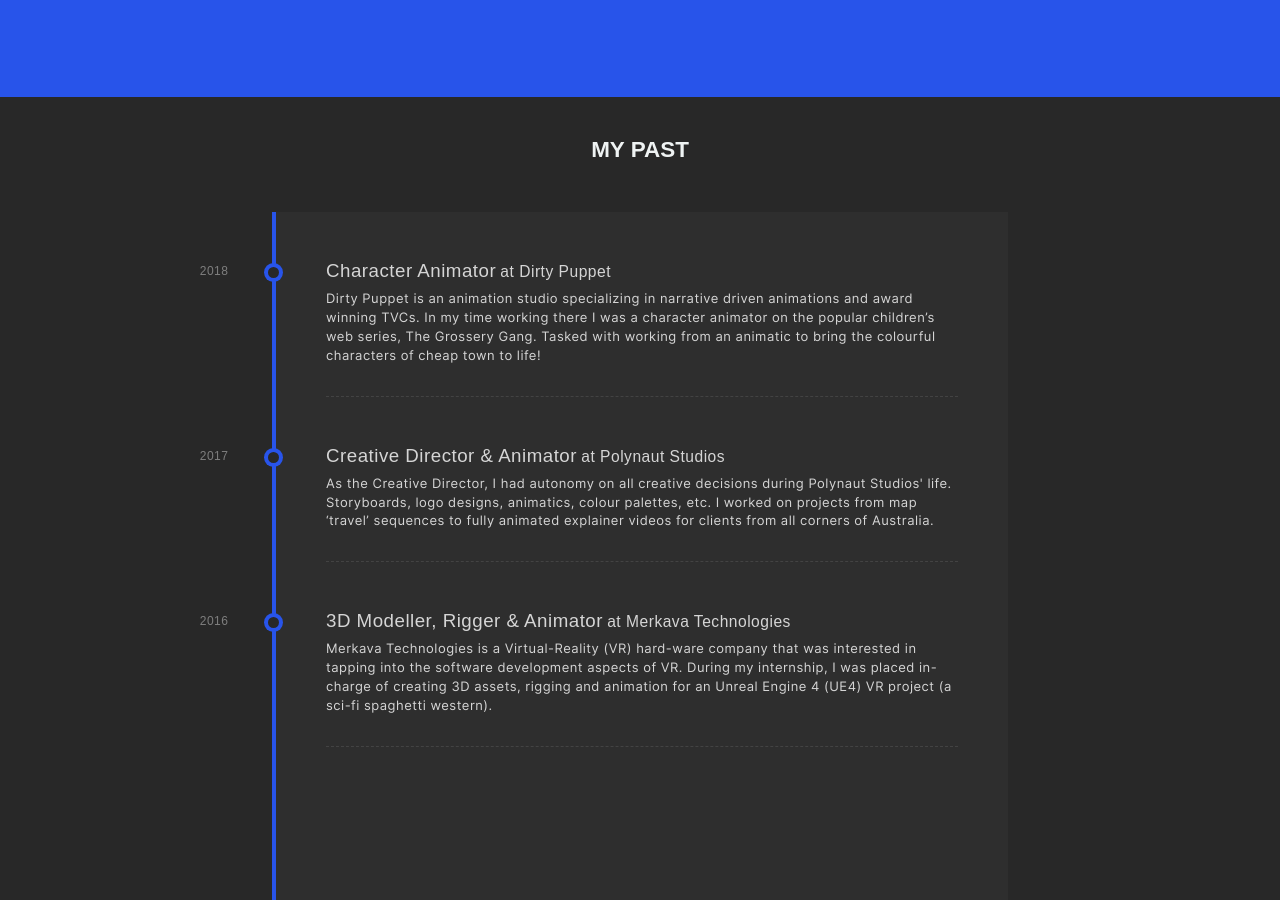
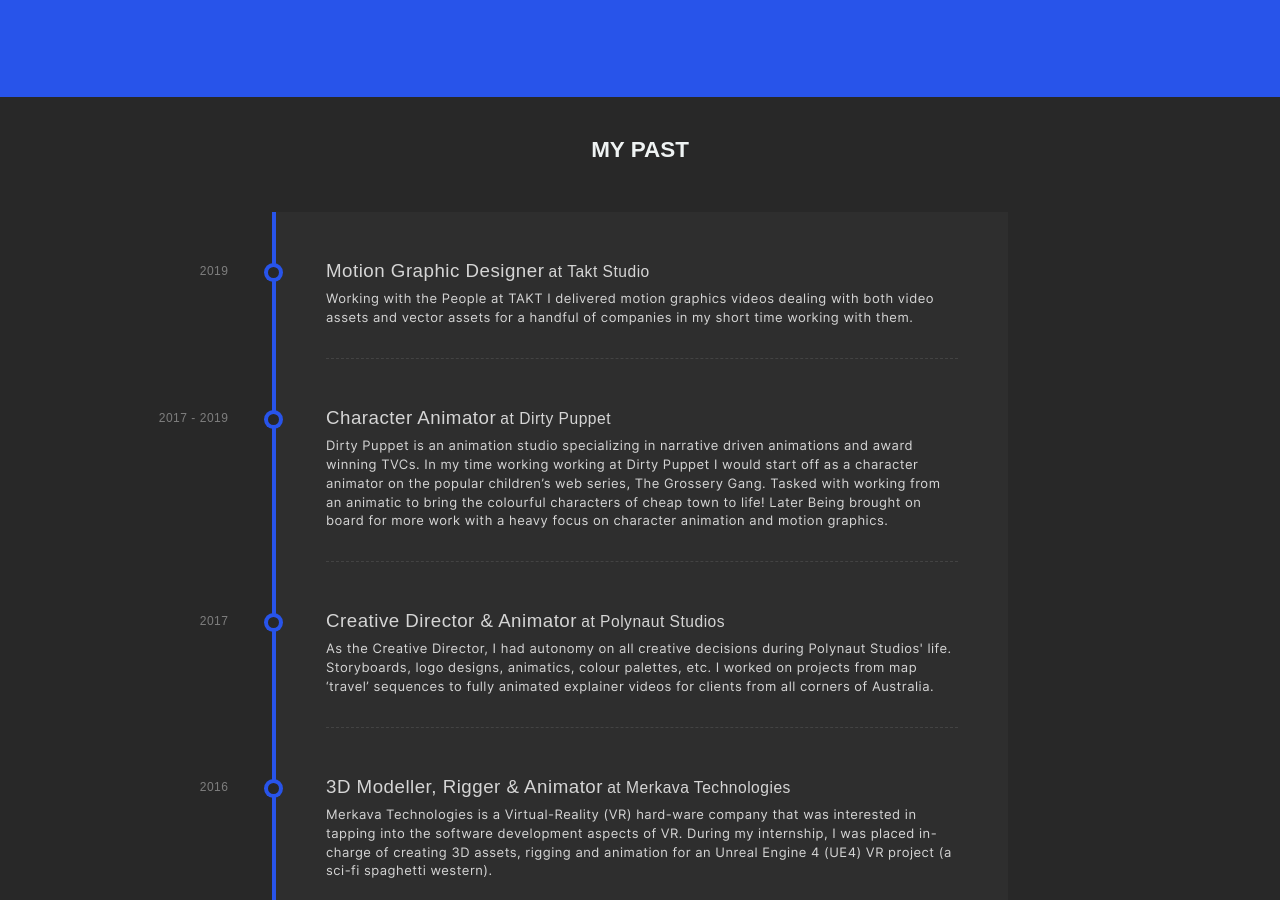
Before and after one commit to AgentPurpleLord/Will-Archer, a Jekyll site: the page built from resume.html, in a window 1280 px wide and 900 px high, scrolled down 1048 px. Built offline with Jekyll 4.4.1, drawn with Linux system fonts in a browser that asks for light colours; nearby versions of some CDN libraries.

Commit message:
Update from Forestry.io William Archer updated resume.html

```diff
--- a/resume.html
+++ b/resume.html
@@ -11,13 +11,21 @@
   art direction, illustration and design work. \nI love what I do and wouldn't change
   it for anything in the world. Every day is an opportunity to create and grow from."
 timeline:
+- title: Motion Graphic Designer
+  place: Takt Studio
+  date: "2019"
+  body: Working with the People at TAKT I delivered motion graphics videos dealing
+    with both video assets and vector assets for a handful of companies in my short
+    time working with them.
 - title: Character Animator
   place: Dirty Puppet
-  date: "2018"
-  body: Dirty Puppet is an animation studio specializing in narrative driven animations
-    and award winning TVCs. In my time working there I was a character animator on
-    the popular children’s web series, The Grossery Gang. Tasked with working from
-    an animatic to bring the colourful characters of cheap town to life!
+  date: 2017 - 2019
+  body: 'Dirty Puppet is an animation studio specializing in narrative driven animations
+    and award winning TVCs. In my time working working at Dirty Puppet I would start
+    off as a character animator on the popular children’s web series, The Grossery
+    Gang. Tasked with working from an animatic to bring the colourful characters of
+    cheap town to life! Later Being brought on board for more work with a heavy focus
+    on character animation and motion graphics. '
 - title: Creative Director & Animator
   place: Polynaut Studios
   date: "2017"
```
